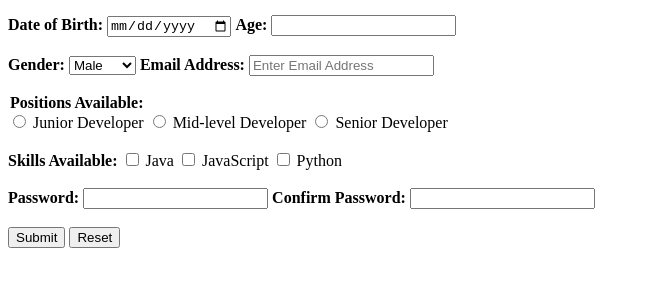
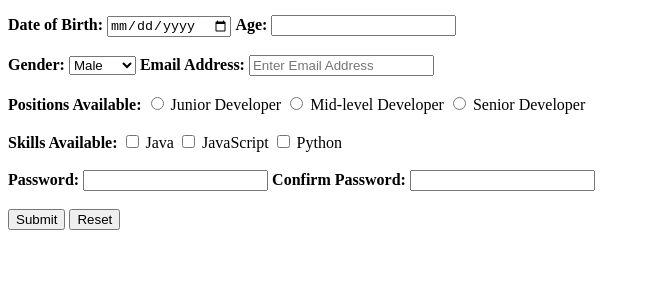
Before and after one commit to JawwadArif/SMIT-WMA-Batch-15-Assignment, a plain HTML site: page HTML Assignment/Assignment 2/index.html in a window 1280 px wide. Shown: the part 104-390 px from the top of the page, without its empty margins (0-650 px from the left). Drawn offline with Linux system fonts and the light colour scheme.

Commit message:
Update index.html

```diff
--- a/HTML Assignment/Assignment 2/index.html
+++ b/HTML Assignment/Assignment 2/index.html
@@ -33,7 +33,7 @@
 
         <!-- Position (Radio buttons) -->
 
-            <legend><b>Positions Available:</b></legend>
+            <b>Positions Available:</b>
             <input type="radio" name="position" id="Junior" value="Junior">
             <label for="Junior">Junior Developer</label>
             <input type="radio" name="position" id="Mid" value="Mid-level">
```
